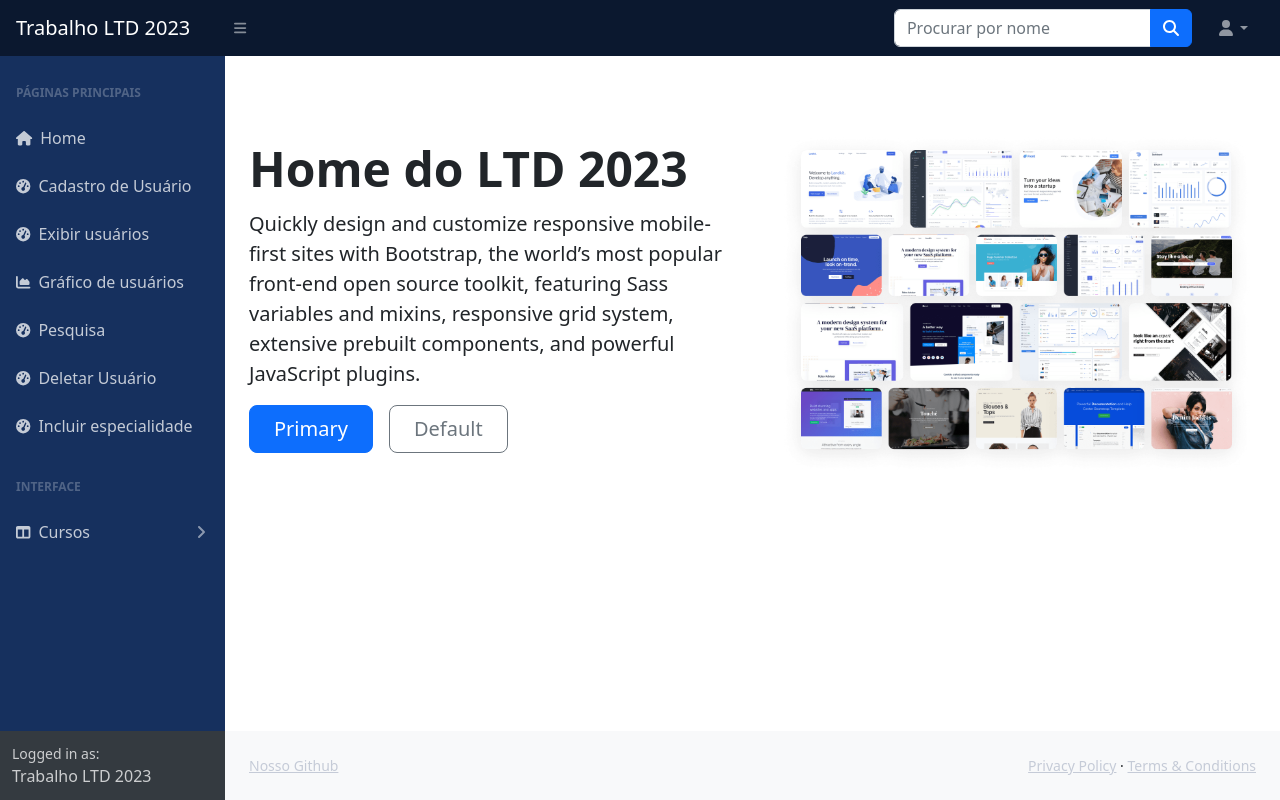
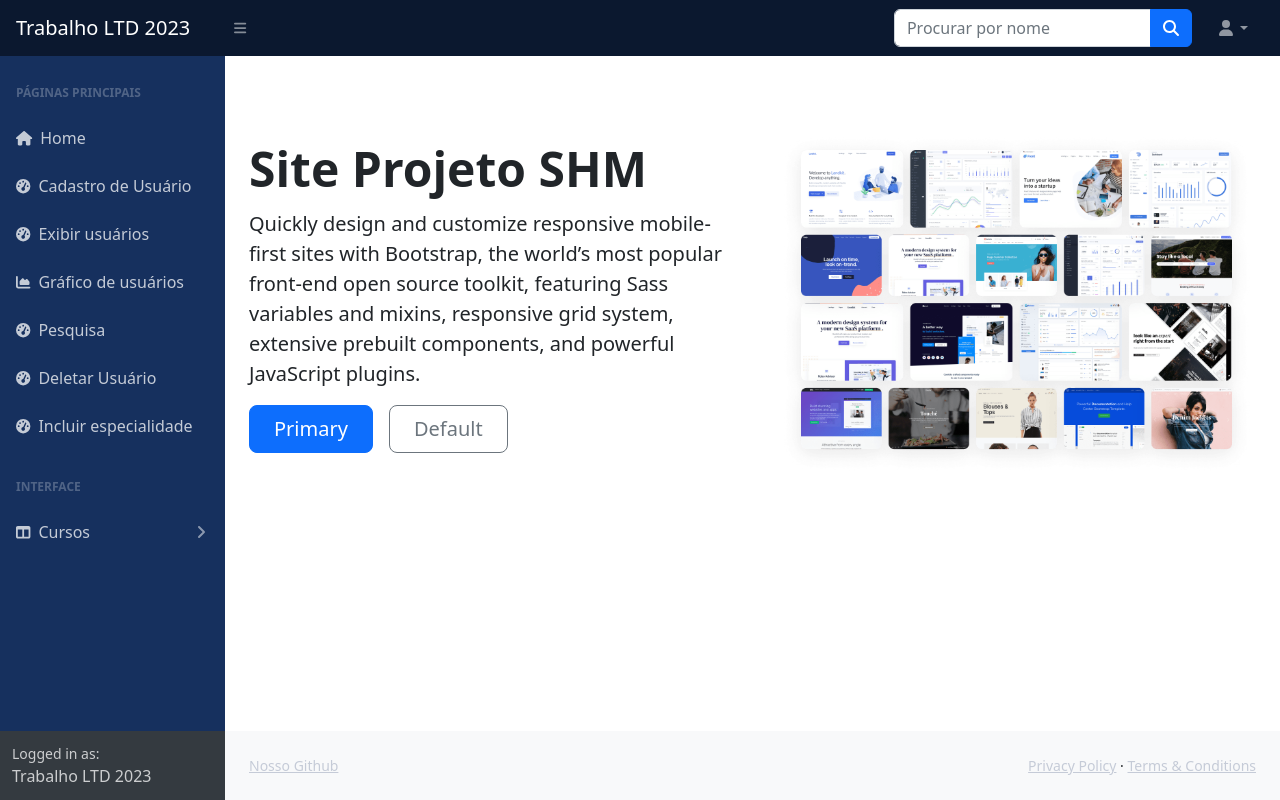
Before and after one commit to ThiagoFigueiroRibeiro/SiteSHM, a Django app: page / in a window 1280 px wide. Run offline with Django 4.2, Linux system fonts and the light colour scheme; some libraries are stand-ins or nearby versions.

Commit message:
Test for my commit

```diff
--- a/projeto_cad_usuarios/app_cad_usuarios/templates/usuarios/home.html
+++ b/projeto_cad_usuarios/app_cad_usuarios/templates/usuarios/home.html
@@ -8,7 +8,7 @@
     <img src={% static 'img/bootstrap-themes.png' %} class="d-block mx-lg-auto img-fluid" alt="Bootstrap Themes" width="700" height="500" loading="lazy">
   </div>
   <div class="col-lg-6">
-    <h1 class="display-5 fw-bold text-body-emphasis lh-1 mb-3">Home do LTD 2023</h1>
+    <h1 class="display-5 fw-bold text-body-emphasis lh-1 mb-3">Site Projeto SHM</h1>
     <p class="lead">Quickly design and customize responsive mobile-first sites with Bootstrap, the world’s most popular front-end open source toolkit, featuring Sass variables and mixins, responsive grid system, extensive prebuilt components, and powerful JavaScript plugins.</p>
     <div class="d-grid gap-2 d-md-flex justify-content-md-start">
       <button type="button" class="btn btn-primary btn-lg px-4 me-md-2">Primary</button>
```
